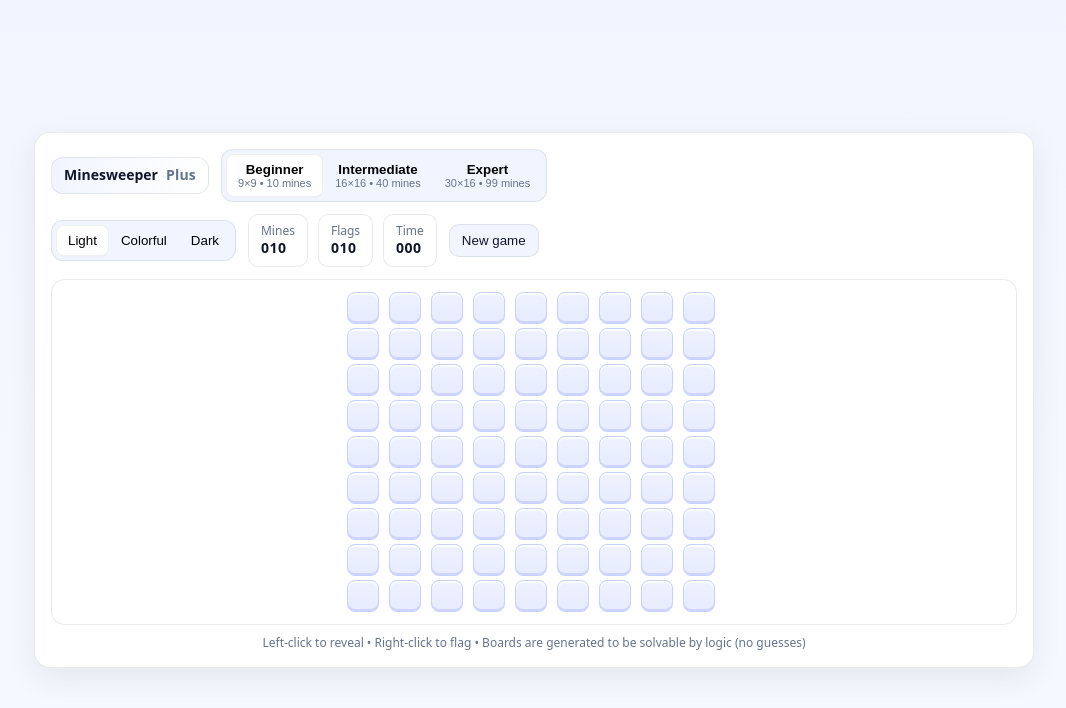
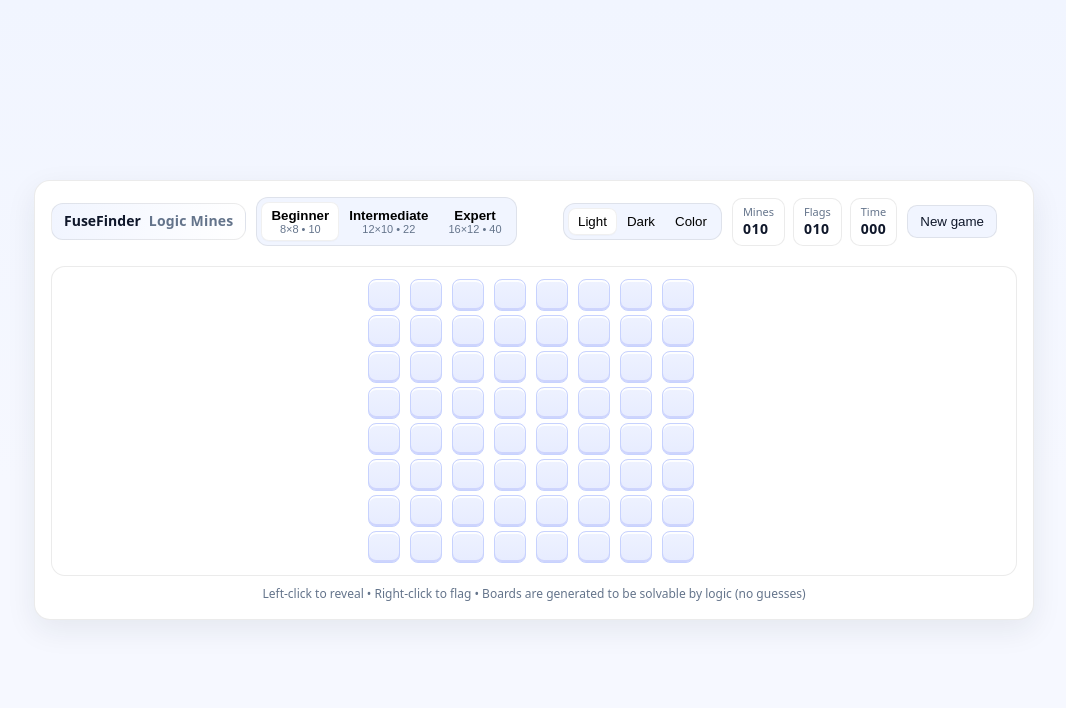
Before and after one commit to Suhas0215/Minesweeper, a plain HTML site: page index.html in a window 1280 px wide. Shown: the whole page, without its empty margins (106-1172 px from the left). Drawn offline with Linux system fonts and the light colour scheme.

Commit message:
Update index.html

```diff
--- a/index.html
+++ b/index.html
@@ -3,11 +3,10 @@
 <head>
   <meta charset="UTF-8" />
   <meta name="viewport" content="width=device-width, initial-scale=1.0" />
-  <title>Minesweeper</title>
+  <title>FuseFinder</title>
   <style>
-  /* --- THEME VARIABLES ---------------------------------------------------- */
     :root{
-    /* Light (default) */
+      /* Light (default) — white UI */
       --bg:#f6f8ff; --panel:#ffffff; --panel-2:#f1f5ff; --text:#0f172a; --muted:#64748b;
       --accent:#2563eb; --accent-2:#7c3aed; --danger:#dc2626; --ok:#16a34a; --warning:#f59e0b;
       --cell-unrevealed:#e7ecff; --cell-unrevealed-top:#eef2ff; --cell-revealed:#ffffff; --cell-revealed-edge:#c7d2fe; --cell-flag:#fff7cc;
@@ -19,62 +18,59 @@
       --cell-unrevealed:#0a0f22; --cell-unrevealed-top:#0f1a39; --cell-revealed:#22315f; --cell-revealed-edge:#38539d; --cell-flag:#1c2a58;
     }
     body.theme-colorful{
-    /* Brighter, playful but readable */
+      /* Base values; a single random color is applied to the whole board each game via JS */
       --bg:#fff7fb; --panel:#ffffff; --panel-2:#fff0f5; --text:#111827; --muted:#6b7280;
       --accent:#e11d48; --accent-2:#7c3aed; --danger:#ef4444; --ok:#10b981; --warning:#f59e0b;
-    --cell-unrevealed:#ffe8f1; --cell-unrevealed-top:#fff0f6; --cell-revealed:#ffffff; --cell-revealed-edge:#fbcfe8; --cell-flag:#fef3c7;
+      /* cell vars are overwritten per game */
     }
 
-  /* --- BASE LAYOUT -------------------------------------------------------- */
     *{box-sizing:border-box}
     html,body{height:100%}
-  body{
-    margin:0; background:linear-gradient(180deg, var(--panel-2), var(--bg) 60%);
-    color:var(--text); font:14px/1.35 ui-sans-serif, system-ui, -apple-system, Segoe UI, Roboto, Ubuntu, Cantarell, Noto Sans, Arial;
-    display:flex; align-items:center; justify-content:center; padding:24px;
-  }
-  .app{width:min(1000px, 96vw);}
-  .card{background:var(--panel); border:1px solid rgba(0,0,0,.08); border-radius:16px; padding:16px; box-shadow:0 10px 30px rgba(31,41,55,.08);}
+    body{margin:0; background:linear-gradient(180deg, var(--panel-2), var(--bg) 60%); color:var(--text);
+         font:14px/1.35 ui-sans-serif, system-ui, -apple-system, Segoe UI, Roboto, Ubuntu, Cantarell, Noto Sans, Arial;
+         display:flex; align-items:center; justify-content:center; padding:24px; overflow-x:hidden}
+    .app{width:min(1000px, 96vw); margin:0 auto}
+    .card{background:var(--panel); border:1px solid rgba(0,0,0,.08); border-radius:16px; padding:16px; box-shadow:0 10px 30px rgba(31,41,55,.08)}
 
-  .header{display:flex; gap:12px; flex-wrap:wrap; align-items:center; justify-content:space-between; margin-bottom:12px}
-  .left, .right{display:flex; gap:12px; align-items:center; flex-wrap:wrap}
-  .brand-chip{display:inline-flex; align-items:center; gap:8px; background:linear-gradient(90deg, var(--panel-2), var(--panel)); padding:8px 12px; border:1px solid rgba(0,0,0,.08); border-radius:12px; font-weight:800}
+    /* Single-line sticky header laid out with grid => no overlaps */
+    .header{display:grid; grid-template-columns:minmax(0,1fr) auto auto auto; column-gap:10px; align-items:center;
+            position:sticky; top:0; background:var(--panel); z-index:5; padding-bottom:8px; margin-bottom:12px}
+    .left,.right{display:flex; gap:10px; align-items:center; min-width:0}
+    .left{flex:1}
+    .brand-chip{display:inline-flex; align-items:center; gap:8px; background:linear-gradient(90deg, var(--panel-2), var(--panel));
+                padding:8px 12px; border:1px solid rgba(0,0,0,.08); border-radius:12px; font-weight:800; white-space:nowrap}
     .brand-chip .sub{font-weight:600; color:var(--muted); letter-spacing:.2px}
 
-  /* Segmented difficulty control */
     .modes{display:flex; background:var(--panel-2); border:1px solid rgba(0,0,0,.08); border-radius:12px; padding:4px}
-  .seg-btn{appearance:none; border:0; background:transparent; padding:8px 12px; border-radius:8px; cursor:pointer; position:relative}
-  .seg-btn[aria-pressed="true"]{background:#fff; box-shadow:0 1px 0 rgba(0,0,0,.02), 0 0 0 1px rgba(0,0,0,.06) inset;}
+    .seg-btn{appearance:none; border:0; background:transparent; padding:6px 10px; border-radius:8px; cursor:pointer; white-space:nowrap}
+    .seg-btn[aria-pressed="true"]{background:#fff; box-shadow:0 1px 0 rgba(0,0,0,.02), 0 0 0 1px rgba(0,0,0,.06) inset}
     .seg-btn .title{font-weight:700}
     .seg-btn .meta{display:block; font-size:11px; color:var(--muted)}
 
-  .select, .button{background:var(--panel-2); color:var(--text); border:1px solid rgba(0,0,0,.08); border-radius:10px; padding:8px 12px; display:inline-flex; align-items:center; gap:8px;}
-  .button{cursor:pointer; user-select:none}
+    .button{background:var(--panel-2); color:var(--text); border:1px solid rgba(0,0,0,.08); border-radius:10px; padding:8px 12px; display:inline-flex; align-items:center; gap:8px; cursor:pointer}
     .button:active{transform:translateY(1px)}
-  .stats{display:flex; gap:10px}
-  .stat{background:#fff; padding:8px 12px; border-radius:10px; border:1px solid rgba(0,0,0,.08)}
-  .stat .label{color:var(--muted); font-size:12px}
+    .stats{display:flex; gap:8px}
+    .stat{background:#fff; padding:6px 10px; border-radius:10px; border:1px solid rgba(0,0,0,.08)}
+    .stat .label{color:var(--muted); font-size:11px}
     .stat .value{font-weight:800; letter-spacing:.5px}
 
     .grid-wrap{background:var(--panel); border:1px solid rgba(0,0,0,.08); border-radius:14px; padding:12px}
     #board{display:grid; gap:var(--grid-gap); justify-content:center; touch-action:manipulation}
 
-  .cell{width:32px; height:32px; display:grid; place-items:center; font-weight:800; border-radius:8px; user-select:none; transition:transform .02s ease, background .15s ease, box-shadow .15s ease, border-color .15s ease; font-size:16px}
-  /* UNREVEALED */
-  .cell.hidden{background:linear-gradient(180deg, var(--cell-unrevealed-top), var(--cell-unrevealed)); border:1px solid var(--cell-revealed-edge); box-shadow:inset 0 2px 0 rgba(255,255,255,.9), inset 0 -2px 0 rgba(129,140,248,.25); cursor:pointer;}
+    .cell{width:32px; height:32px; display:grid; place-items:center; font-weight:800; border-radius:8px; user-select:none;
+          transition:transform .02s ease, background .15s ease, box-shadow .15s ease, border-color .15s ease; font-size:16px}
+    .cell.hidden{background:linear-gradient(180deg, var(--cell-unrevealed-top, #eef2ff), var(--cell-unrevealed, #e7ecff));
+                 border:1px solid var(--cell-revealed-edge, #c7d2fe); box-shadow:inset 0 2px 0 rgba(255,255,255,.9), inset 0 -2px 0 rgba(129,140,248,.25); cursor:pointer}
     .cell.hidden:hover{outline:2px solid rgba(124,58,237,.25)}
     .cell.hidden:active{transform:translateY(1px)}
-  /* REVEALED */
-  .cell.revealed{background:linear-gradient(180deg, var(--cell-revealed), var(--bg)); border:1px solid var(--cell-revealed-edge); box-shadow:none; cursor:default}
-  /* States */
+    .cell.revealed{background:linear-gradient(180deg, var(--cell-revealed, #ffffff), var(--bg)); border:1px solid var(--cell-revealed-edge, #c7d2fe)}
     .cell.flagged{background:linear-gradient(180deg, var(--cell-flag), #fff2b3); outline:2px solid var(--warning)}
     .cell.mine.revealed{background:linear-gradient(180deg,#ffe2e2,#ffd2d2); border-color:#fecaca}
 
-  /* Number colors */
-  .n1{color:#2563eb}
-  .n2{color:#16a34a}
-  .n3{color:#dc2626}
-  .n4{color:#7c3aed}
+    .n1{color:var(--n1, #2563eb)}
+    .n2{color:var(--n2, #16a34a)}
+    .n3{color:var(--n3, #dc2626)}
+    .n4{color:var(--n4, #7c3aed)}
     .n5{color:#b45309}
     .n6{color:#0891b2}
     .n7{color:#be185d}
@@ -82,17 +78,17 @@
 
     .footer{margin-top:10px; color:var(--muted); font-size:12px; text-align:center}
 
-  /* Modal */
-  .modal-backdrop{position:fixed; inset:0; background:rgba(15,23,42,.35); display:none; align-items:center; justify-content:center;}
+    .modal-backdrop{position:fixed; inset:0; background:rgba(15,23,42,.35); display:none; align-items:center; justify-content:center}
     .modal{background:#fff; border:1px solid rgba(0,0,0,.08); border-radius:16px; padding:20px; width:min(420px, 92vw); box-shadow:0 20px 60px rgba(0,0,0,.18)}
     .modal h3{margin:0 0 8px 0; font-size:18px}
     .modal p{margin:0 0 16px 0; color:#4b5563}
     .modal .actions{display:flex; gap:8px; justify-content:flex-end}
     .modal .actions .button{background:var(--panel-2)}
 
-  /* SVG icon sizing inside cells */
-  .cell svg{width:18px; height:18px; display:block}
-
+    @media (max-width:900px){ .brand-chip{display:none} }
+    @media (max-width:760px){ .stats .label{display:none} .seg-btn{padding:4px 6px} .seg-btn .meta{display:none} }
+    @media (max-width:620px){ .seg-btn .title{font-size:12px} #reset{padding:6px 8px; font-size:12px} }
+    @media (max-width:560px){ .stats{display:none} }
     @media (max-width:600px){ .cell{width:28px; height:28px; font-size:14px} }
   </style>
 </head>
@@ -100,27 +96,27 @@
   <div class="app card">
     <div class="header">
       <div class="left">
-        <div class="brand-chip">Minesweeper<span class="sub">Plus</span></div>
+        <div class="brand-chip">FuseFinder<span class="sub">Logic Mines</span></div>
         <div class="modes" role="tablist" aria-label="Difficulty">
           <button class="seg-btn mode-btn" role="tab" data-mode="beginner" aria-pressed="true">
             <span class="title">Beginner</span>
-            <span class="meta">9×9 • 10 mines</span>
+            <span class="meta">8×8 • 10</span>
           </button>
           <button class="seg-btn mode-btn" role="tab" data-mode="intermediate" aria-pressed="false">
             <span class="title">Intermediate</span>
-            <span class="meta">16×16 • 40 mines</span>
+            <span class="meta">12×10 • 22</span>
           </button>
           <button class="seg-btn mode-btn" role="tab" data-mode="expert" aria-pressed="false">
             <span class="title">Expert</span>
-            <span class="meta">30×16 • 99 mines</span>
+            <span class="meta">16×12 • 40</span>
           </button>
         </div>
       </div>
       <div class="right">
         <div class="modes" role="tablist" aria-label="Theme">
           <button class="seg-btn theme-btn" data-theme="light" aria-pressed="true">Light</button>
-          <button class="seg-btn theme-btn" data-theme="colorful" aria-pressed="false">Colorful</button>
           <button class="seg-btn theme-btn" data-theme="dark" aria-pressed="false">Dark</button>
+          <button class="seg-btn theme-btn" data-theme="colorful" aria-pressed="false">Color</button>
         </div>
         <div class="stats">
           <div class="stat"><div class="label">Mines</div><div id="mineCount" class="value">000</div></div>
@@ -150,11 +146,12 @@
   </div>
 
   <script>
+    // ------- helpers & DOM -------
     const el = (sel) => document.querySelector(sel);
     const els = (sel) => Array.from(document.querySelectorAll(sel));
     const clamp = (n, a, b) => Math.max(a, Math.min(b, n));
 
-  // Inline SVG icons (no emojis)
+    // ------- icons -------
     const Icon = {
       mine: () => `
         <svg viewBox="0 0 24 24" aria-hidden="true">
@@ -169,7 +166,7 @@
         </svg>`
     };
 
-  // --- Deterministic logic solver (single-point rules)
+    // ------- solver (single-point rules) -------
     function solveDeterministically(sim){
       let changed = true; let progress = false;
       while(changed){
@@ -199,7 +196,6 @@
       for(let y=0;y<sim.h;y++) for(let x=0;x<sim.w;x++){ const c = sim.cells[y][x]; if(!c.mine && !c.revealed) return {solved:false, progress}; }
       return {solved:true, progress};
     }
-
     function cloneBoard(src){
       const sim = {w:src.w,h:src.h,cells:[]};
       for(let y=0;y<src.h;y++){
@@ -212,6 +208,7 @@
       return sim;
     }
 
+    // ------- game -------
     class Minesweeper {
       constructor(boardEl){
         this.boardEl = boardEl;
@@ -221,11 +218,15 @@
         this._bindGlobalContextMenu();
       }
       newGame({w,h,mines}){
+        const y = window.scrollY; // preserve scroll position
+        if(document.body.classList.contains('theme-colorful')) randomizeColorfulPalette();
         this.w = w; this.h = h; this.mines = Math.min(mines, w*h-1);
         this.firstReveal = true; this.ended = false; this.time = 0; this._stopTimer(); this._updateTime();
         this._buildEmpty(); this._render(); this._updateCounts();
+        window.scrollTo(0, y);
       }
       _buildEmpty(){
+        // Build an h x w grid of cells
         this.cells = Array.from({length:this.h}, () => Array.from({length:this.w}, () => ({ mine:false, adj:0, revealed:false, flagged:false })));
       }
       _placeMinesNoGuess(excludeX, excludeY){
@@ -246,7 +247,7 @@
             }
           }
           const sim = cloneBoard(this);
-        if(sim.cells[excludeY][excludeX].mine) continue;
+          if(sim.cells[excludeY][excludeX].mine) continue; // safety
           const stack=[[excludeX,excludeY]]; const visited=new Set();
           while(stack.length){
             const [cx,cy]=stack.pop(); const key=cx+','+cy; if(visited.has(key)) continue; visited.add(key);
@@ -260,7 +261,6 @@
       }
       _placeMines(excludeX, excludeY){
         if(this._placeMinesNoGuess(excludeX, excludeY)) return;
-      // Fallback (should be rare)
         let placed = 0; const total = this.mines;
         while(placed < total){
           const x = Math.floor(Math.random()*this.w);
@@ -289,11 +289,12 @@
         const sizePx = this._cellSize();
         this.boardEl.style.gridTemplateColumns = `repeat(${this.w}, ${sizePx}px)`;
         this.boardEl.innerHTML = '';
+        // Create exactly w*h cells
         for(let y=0;y<this.h;y++){
           for(let x=0;x<this.w;x++){
             const div = document.createElement('div');
             div.className = 'cell hidden';
-          div.dataset.x = x; div.dataset.y = y;
+            div.dataset.x = String(x); div.dataset.y = String(y);
             div.addEventListener('click', (e)=> this._onLeftClick(e, x, y));
             div.addEventListener('contextmenu', (e)=> this._onRightClick(e, x, y));
             this.boardEl.appendChild(div);
@@ -306,26 +307,34 @@
         const cell = Math.floor(maxW / this.w) - 2;
         return clamp(cell, 22, 38);
       }
+      _inBounds(x,y){ return x>=0 && x<this.w && y>=0 && y<this.h; }
       _onLeftClick(e, x, y){
         if(this.ended) return;
-      const cell = this.cells[y][x]; if(cell.flagged || cell.revealed) return;
+        if(!this._inBounds(x,y)) return; // safety
+        const cell = this.cells[y] && this.cells[y][x];
+        if(!cell) return; // grid not ready yet
+        if(cell.flagged || cell.revealed) return;
         if(this.firstReveal){ this._placeMines(x,y); this.firstReveal = false; this._startTimer(); }
         if(cell.mine){ this._revealAll(); this.ended = true; this._stopTimer(); this._draw(); this._showModal('Game over', 'A mine was triggered.'); return; }
         this._reveal(x,y); this._draw(); if(this._checkWin()){ this.ended = true; this._stopTimer(); this._showModal('Cleared', `Board cleared in ${this.time}s.`); }
       }
-    _onRightClick(e, x, y){ e.preventDefault(); if(this.ended) return; const cell = this.cells[y][x]; if(cell.revealed) return; cell.flagged = !cell.flagged; this._updateCounts(); this._drawCell(x,y); }
+      _onRightClick(e, x, y){ e.preventDefault(); if(this.ended) return; if(!this._inBounds(x,y)) return; const cell = this.cells[y] && this.cells[y][x]; if(!cell || cell.revealed) return; cell.flagged = !cell.flagged; this._updateCounts(); this._drawCell(x,y); }
       _reveal(x,y){
         const stack=[[x,y]]; const visited=new Set();
         while(stack.length){
-        const [cx,cy] = stack.pop(); const key = cx+','+cy; if(visited.has(key)) continue; visited.add(key);
-        const c = this.cells[cy][cx]; if(c.flagged || c.revealed) continue; c.revealed = true;
+          const [cx,cy] = stack.pop();
+          if(!this._inBounds(cx,cy)) continue;
+          const key = cx+','+cy; if(visited.has(key)) continue; visited.add(key);
+          const c = this.cells[cy] && this.cells[cy][cx];
+          if(!c || c.flagged || c.revealed) continue; c.revealed = true;
           if(c.adj===0){ this._forEachNeighbor(cx,cy,(nx,ny)=>{ const n = this.cells[ny][nx]; if(!n.revealed && !n.flagged && !n.mine) stack.push([nx,ny]); }); }
         }
       }
       _revealAll(){ for(let y=0;y<this.h;y++){ for(let x=0;x<this.w;x++){ this.cells[y][x].revealed = true; } } }
       _checkWin(){ for(let y=0;y<this.h;y++){ for(let x=0;x<this.w;x++){ const c=this.cells[y][x]; if(!c.mine && !c.revealed) return false; } } return true; }
       _updateCounts(){
-      const flagsUsed = this.cells.flat().filter(c=>c.flagged).length;
+        let flagsUsed = 0;
+        for(let y=0;y<this.h;y++) for(let x=0;x<this.w;x++){ if(this.cells[y][x].flagged) flagsUsed++; }
         el('#mineCount').textContent = String(this.mines).padStart(3,'0');
         el('#flagsLeft').textContent = String(Math.max(0, this.mines - flagsUsed)).padStart(3,'0');
       }
@@ -334,7 +343,9 @@
       _updateTime(){ el('#time').textContent = String(this.time).padStart(3,'0'); }
       _draw(){ for(let y=0;y<this.h;y++){ for(let x=0;x<this.w;x++) this._drawCell(x,y); } }
       _drawCell(x,y){
-      const idx = y*this.w + x; const div = this.boardEl.children[idx]; const c = this.cells[y][x];
+        const idx = y*this.w + x; const div = this.boardEl.children[idx];
+        if(!div) return; // safety against mismatched DOM/grid
+        const c = this.cells[y][x];
         div.className = 'cell ' + (c.revealed ? 'revealed' : 'hidden') + (c.flagged ? ' flagged' : '') + (c.mine && c.revealed ? ' mine' : '');
         if(c.revealed){
           if(c.mine){ div.innerHTML = Icon.mine(); }
@@ -351,44 +362,88 @@
     const game = new Minesweeper(board);
 
     const MODE_CONFIG = {
-    beginner: {w:9,h:9,mines:10},
-    intermediate: {w:16,h:16,mines:40},
-    expert: {w:30,h:16,mines:99}
+      beginner: {w:8,h:8,mines:10},
+      intermediate: {w:12,h:10,mines:22},
+      expert: {w:16,h:12,mines:40}
     };
 
     function applyMode(mode){
+      const cfg = MODE_CONFIG[mode];
+      if(!cfg){ console.error('Unknown mode', mode); return; }
+      const y = window.scrollY;
       els('.mode-btn').forEach(b=> b.setAttribute('aria-pressed', String(b.dataset.mode===mode)) );
-    game.newGame(MODE_CONFIG[mode]);
+      game.newGame(cfg);
+      window.scrollTo(0, y);
     }
 
     els('.mode-btn').forEach(btn=>{
       btn.addEventListener('click', ()=> applyMode(btn.dataset.mode));
     });
 
-  // THEME HANDLING
+    // ------- theme handling -------
+    function hsl(h,s,l){return `hsl(${h} ${s}% ${l}%)`}
+    function random(min,max){return Math.floor(Math.random()*(max-min+1))+min}
+    function randomizeColorfulPalette(){
+      const base = random(0,359);
+      const panelTint = (base+320)%360;
+      const root = document.documentElement.style;
+      // One cohesive color for all tiles per game
+      root.setProperty('--cell-unrevealed', hsl(panelTint, 95, 92));
+      root.setProperty('--cell-unrevealed-top', hsl(panelTint, 100, 96));
+      root.setProperty('--cell-revealed-edge', hsl(panelTint, 60, 70));
+      // Tweak number colors slightly to match
+      root.setProperty('--n1', hsl((base+0)%360, 70, 40));
+      root.setProperty('--n2', hsl((base+100)%360, 60, 38));
+      root.setProperty('--n3', hsl((base+200)%360, 65, 40));
+      root.setProperty('--n4', hsl((base+280)%360, 55, 45));
+    }
+
     function applyTheme(theme){
       document.body.classList.remove('theme-light','theme-dark','theme-colorful');
       if(theme==='dark') document.body.classList.add('theme-dark');
-    else if(theme==='colorful') document.body.classList.add('theme-colorful');
+      else if(theme==='colorful') { document.body.classList.add('theme-colorful'); randomizeColorfulPalette(); }
       else document.body.classList.add('theme-light');
       els('.theme-btn').forEach(b=> b.setAttribute('aria-pressed', String(b.dataset.theme===theme)) );
-    try{ localStorage.setItem('ms_theme', theme); }catch{}
+      // Redraw with current palette
+      if(game && game._draw) game._draw();
     }
+
     els('.theme-btn').forEach(btn=> btn.addEventListener('click', ()=> applyTheme(btn.dataset.theme)) );
-  // restore theme
-  try{ const saved = localStorage.getItem('ms_theme'); if(saved) applyTheme(saved); else applyTheme('light'); }catch{ applyTheme('light'); }
 
     el('#reset').addEventListener('click', ()=>{
+      const y = window.scrollY;
       const active = els('.mode-btn').find(b=>b.getAttribute('aria-pressed')==='true')?.dataset.mode || 'beginner';
       applyMode(active);
+      window.scrollTo(0, y);
     });
 
     el('#btnAgain').addEventListener('click', ()=>{ game._hideModal(); el('#reset').click(); });
     el('#btnChange').addEventListener('click', ()=>{ game._hideModal(); });
     window.addEventListener('resize', ()=> game._render());
 
-  // First load
+    // ------- init (Beginner + Light by default) -------
+    document.addEventListener('DOMContentLoaded', ()=>{
+      applyTheme('light');
       applyMode('beginner');
+    });
+
+    // ------- lightweight tests (do not change existing tests; none existed) -------
+    (function selfTests(){
+      console.groupCollapsed('FuseFinder self-tests');
+      try{
+        // Test 1: grid size consistency => DOM cells equals w*h
+        applyMode('beginner');
+        const cellDomCount = el('#board').children.length;
+        console.assert(cellDomCount === game.w*game.h, `DOM cells (${cellDomCount}) should equal w*h (${game.w*game.h})`);
+        // Test 2: bounds safety on draw
+        const lastX = game.w-1, lastY = game.h-1;
+        game._drawCell(lastX,lastY); // should not throw
+        // Test 3: click safety out of bounds
+        game._onLeftClick(new Event('click'), -1, -1); // no throw
+        game._onRightClick(new Event('contextmenu'), 999, 999); // no throw
+      }catch(e){ console.error('Self-tests failed:', e); }
+      console.groupEnd();
+    })();
   </script>
 </body>
 </html>
```
Lines whose indentation alone changed are shown as unchanged.
